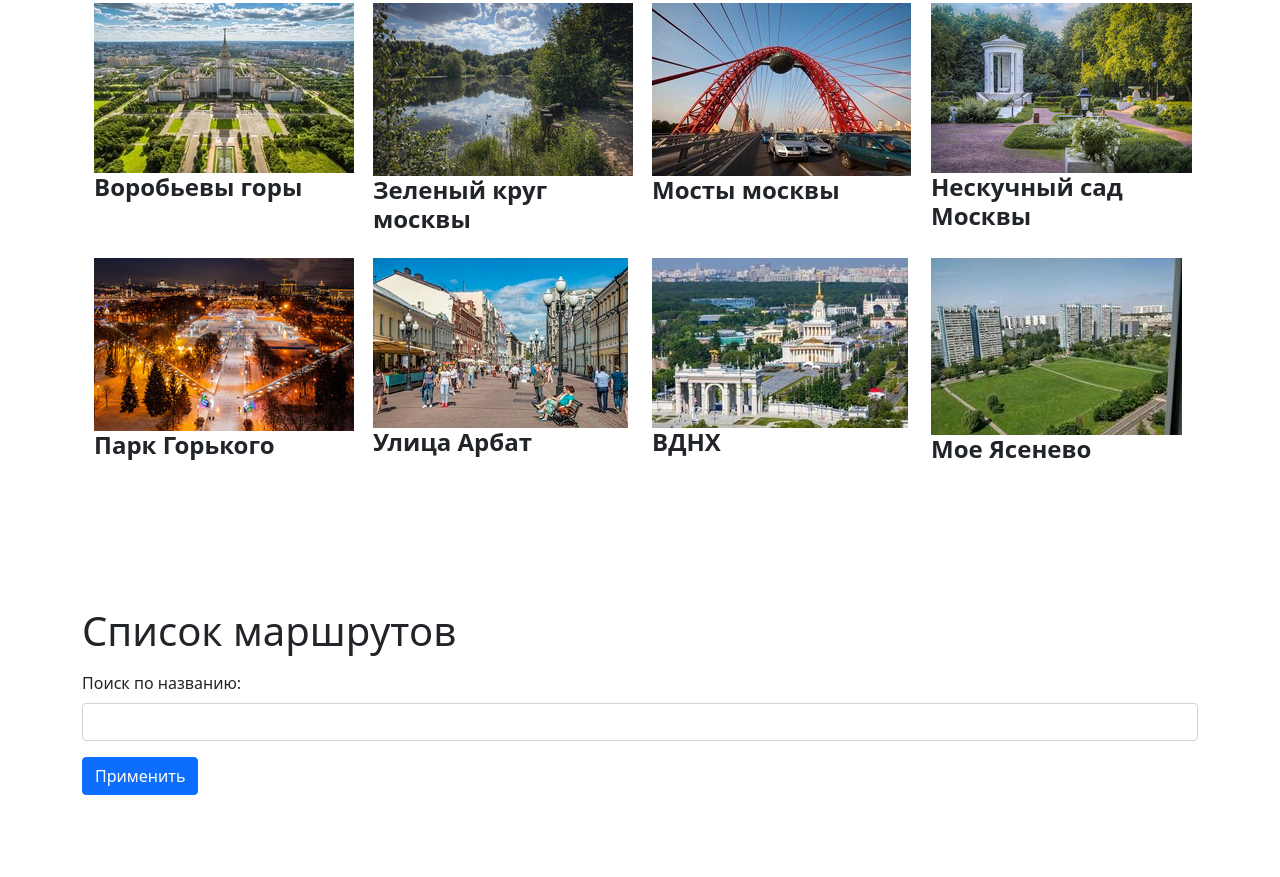
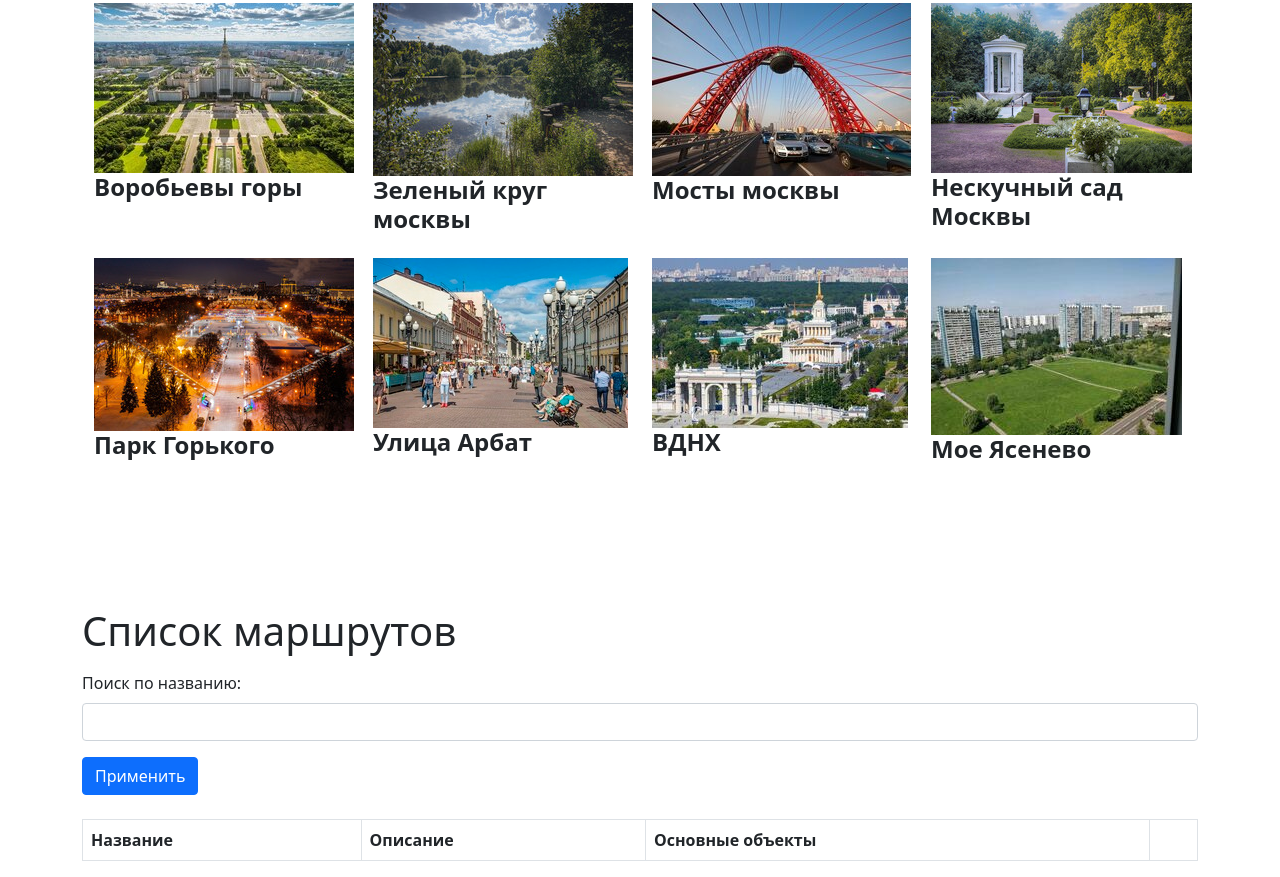
Before and after one commit to alasseaaa/Project, a plain HTML site: page index.html in a window 1280 px wide. Shown: the part 845-1722 px from the top of the page. Before the commit the page ends 1640 px from the top, so only its background shows below. Drawn offline with nearby package versions, Linux system fonts and the light colour scheme.

Commit message:
таблица для отображения маршрутов

```diff
--- a/index.html
+++ b/index.html
@@ -128,6 +128,19 @@
 
             <button type="submit" class="btn btn-primary" id="searchButton">Применить</button>
         </form>
+
+        <br>
+
+        <table class="table table-bordered" id="routesTable">
+            <th scope="col">Название</th>
+            <th scope="col">Описание</th>
+            <th scope="col">Основные объекты</th>
+            <th scope="col"></th>
+
+            <tbody id="routesTableBody">
+
+            </tbody>
+        </table>
     </div>
 
 
```
